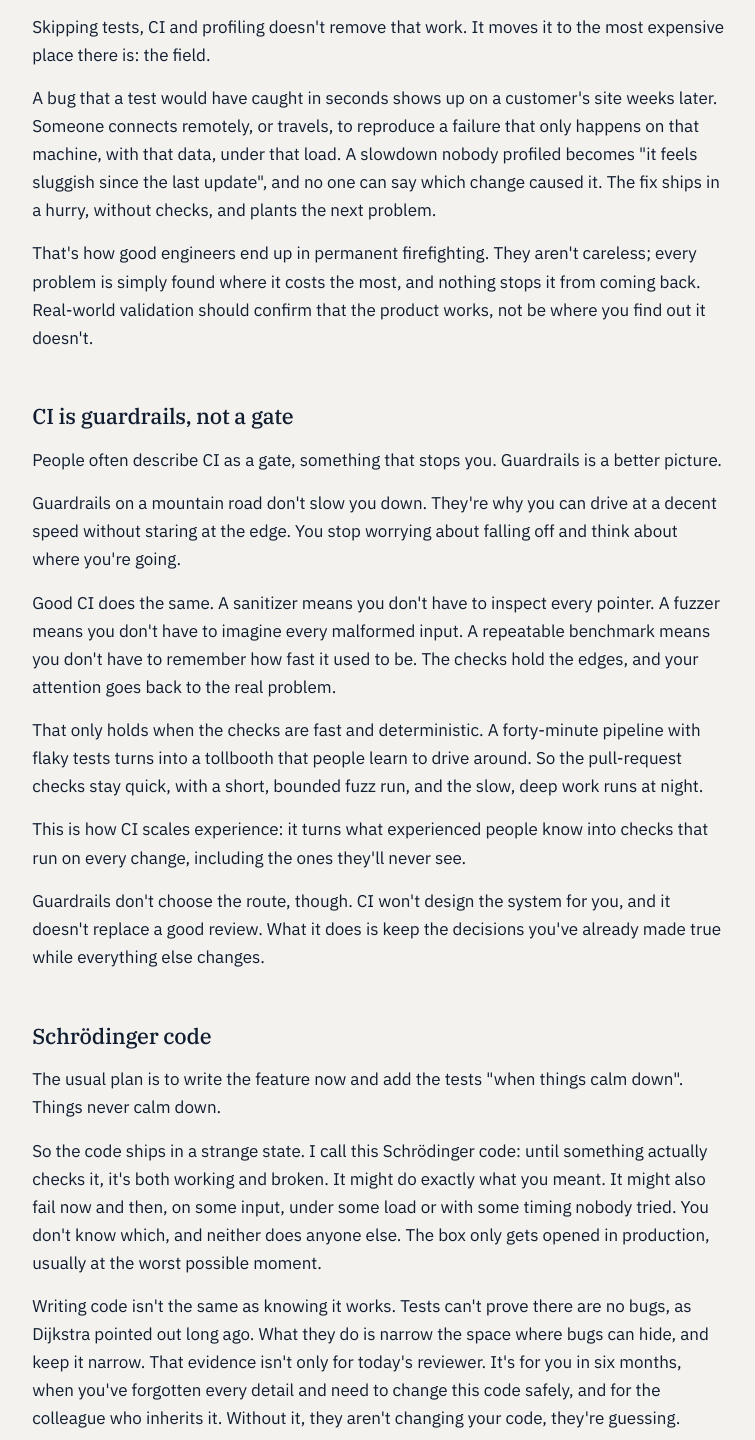
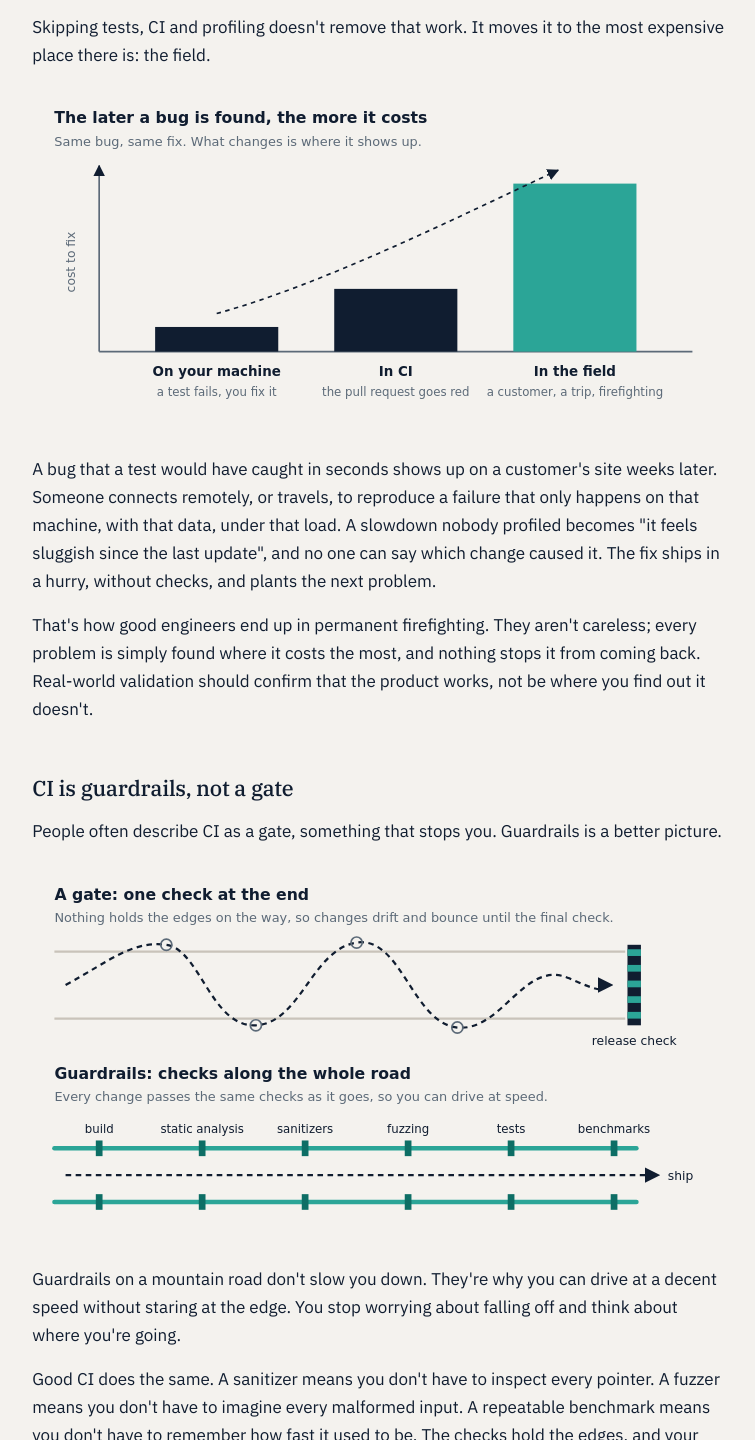
Before and after one commit to lorenzocaprari/lorenzocaprari.github.io, a plain HTML site: page writing/experience-doesnt-scale/index.html in a window 1280 px wide. Shown: the part 1425-2865 px from the top of the page, without its empty margins (261-1016 px from the left). Drawn offline with Linux system fonts and the light colour scheme.

Commit message:
Writing: add figures to both articles
SIMD: one chain vs four chains diagram, ARM in-cache vs streamed chart.
CI: bug cost by where it's found, gate vs guardrails.

```diff
--- a/writing/experience-doesnt-scale/index.html
+++ b/writing/experience-doesnt-scale/index.html
@@ -47,6 +47,7 @@ footer{margin-top:56px;color:var(--muted);font-size:.85rem}
   pre{padding:14px 14px}
   pre code{font-size:.78rem}
 }
+img.fig{display:block;width:100%;height:auto;margin:1.5em 0}
 </style>
 </head>
 <body>
@@ -83,6 +84,7 @@ footer{margin-top:56px;color:var(--muted);font-size:.85rem}
 <p>I've seen this pattern more than once. The product mostly does its job, everything keeps changing, proofs of concept turn into features, and the direction shifts every few months. In that mode, "good enough" really is good enough to keep going. For a while. Then the shortcuts you took to move fast are the same ones that slow everything down, and the frustrating part is knowing it could have been avoided.</p>
 
 <p>Skipping tests, CI and profiling doesn't remove that work. It moves it to the most expensive place there is: the field.</p>
+<p><img src="fig-bug-cost.svg" class="fig" alt="Diagram: the same bug costs more the later it is found. On your machine a test fails and you fix it; in CI the pull request goes red; in the field it means a customer, a trip and firefighting. The bars rise from a small cost to a large one."></p>
 
 
 <p>A bug that a test would have caught in seconds shows up on a customer's site weeks later. Someone connects remotely, or travels, to reproduce a failure that only happens on that machine, with that data, under that load. A slowdown nobody profiled becomes "it feels sluggish since the last update", and no one can say which change caused it. The fix ships in a hurry, without checks, and plants the next problem.</p>
@@ -92,6 +94,7 @@ footer{margin-top:56px;color:var(--muted);font-size:.85rem}
 <h2>CI is guardrails, not a gate</h2>
 
 <p>People often describe CI as a gate, something that stops you. Guardrails is a better picture.</p>
+<p><img src="fig-gate-vs-guardrails.svg" class="fig" alt="Diagram. Top: a gate, one check at the end of the road; with nothing holding the edges, the path drifts and bounces off both sides before reaching the release check. Bottom: guardrails along the whole road, with checks for build, static analysis, sanitizers, fuzzing, tests and benchmarks, and a straight path to ship."></p>
 
 <p>Guardrails on a mountain road don't slow you down. They're why you can drive at a decent speed without staring at the edge. You stop worrying about falling off and think about where you're going.</p>
 
```
Also changed, not shown: writing/simd-dot-product/index.html (+2 -0 lines), writing/experience-doesnt-scale/fig-bug-cost.svg (added), writing/experience-doesnt-scale/fig-gate-vs-guardrails.svg (added), writing/simd-dot-product/fig-arm-cache-vs-stream.svg (added), writing/simd-dot-product/fig-one-chain-vs-four.svg (added).
